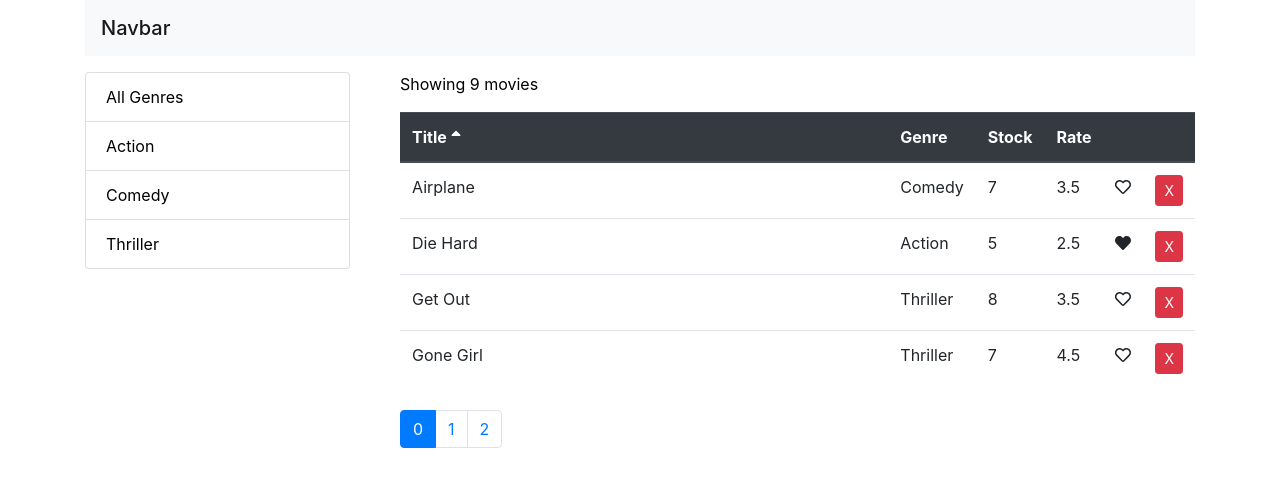
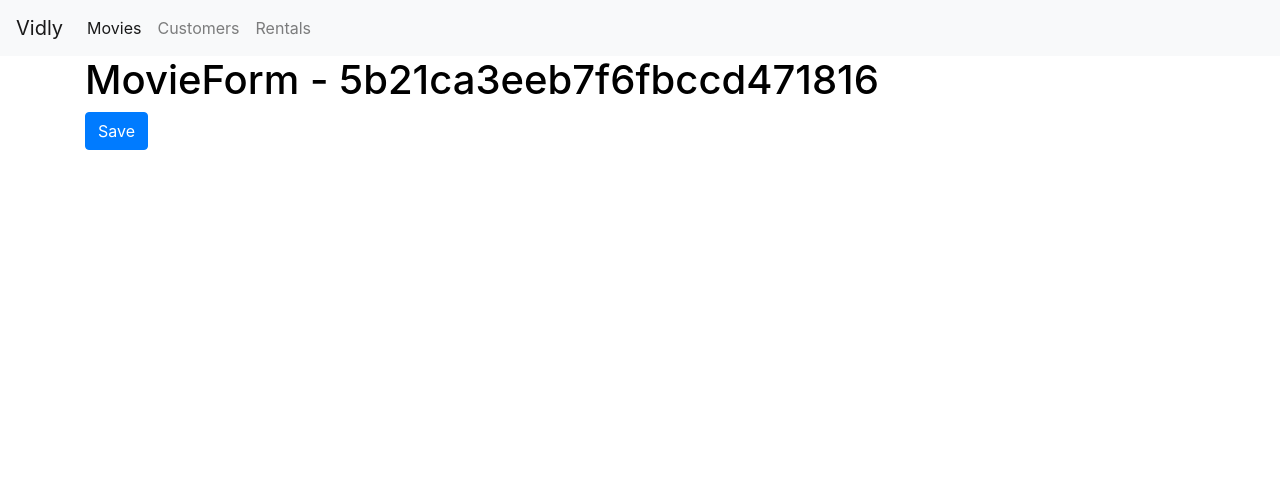
Before and after one commit to jparelladab/vidly, a React (Create React App) app: page /movies/5b21ca3eeb7f6fbccd471816 in a window 1280 px wide. Shown: the top 486 px of the page. Built offline with nearby package versions, Linux system fonts and the light colour scheme.

Commit message:
new nav routes and components

```diff
--- a/package.json
+++ b/package.json
@@ -13,9 +13,11 @@
     "@testing-library/user-event": "^12.1.10",
     "bootstrap": "^4.5.3",
     "font-awesome": "^4.7.0",
+    "npm": "^7.20.5",
     "react": "^17.0.1",
     "react-dom": "^17.0.1",
-    "react-scripts": "4.0.1",
+    "react-router-dom": "^5.2.0",
+    "react-scripts": "^4.0.3",
     "web-vitals": "^0.2.4"
   },
   "scripts": {
--- a/src/App.js
+++ b/src/App.js
@@ -1,9 +1,13 @@
 import React, {Component} from 'react';
 import Movies from './components/movies';
 import NavBar from './components/navbar';
-
-
-
+import { NavLink, Link, Route, Switch, Redirect } from "react-router-dom";
+import Rentals from './components/rentals';
+import Users from './components/users';
+import NotFound from './components/notFound';
+import Customers from './components/customers';
+import MovieForm from './components/movieForm';
+import './App.css';
 
 class App extends Component {
 
@@ -14,10 +18,21 @@ class App extends Component {
 
   render(){
     return (
-      <main className="container">
+      <React.Fragment>
         <NavBar />
-        <Movies />
-      </main>
+        <main className="container">
+          <Switch>
+            <Route path="/movies/:id" render={(props) => <MovieForm {...props}/>}></Route>
+            <Route path="/rentals" component={Rentals}/>
+            <Route path="/users" component={Users}/>
+            <Route path="/customers" component={Customers}/>
+            <Route path="/movies" component={Movies}/>
+            <Redirect from="/" exact to="/movies" />
+            <Route path="/not-found" exact component={NotFound} />
+            <Redirect to="/not-found"/>
+          </Switch>
+        </main>
+      </React.Fragment>
     );
   }
 
--- /dev/null
+++ b/src/components/customers.jsx
@@ -0,0 +1,13 @@
+import React, { Component } from 'react';
+
+
+const Customers = () => {
+    return (<h1>Customers</h1>);
+}
+// class Customers extends Component {
+//     render(){
+//         return <h1>Customers</h1>;
+//     }
+// }
+
+export default Customers;
--- a/src/components/movie.jsx
+++ b/src/components/movie.jsx
@@ -1,5 +1,6 @@
 import React, {Component} from 'react';
 import Like from '../common/like';
+import { Link } from 'react-router-dom';
 
 
 class Movie extends Component {
--- /dev/null
+++ b/src/components/movieForm.jsx
@@ -0,0 +1,21 @@
+import React, { Component } from 'react';
+
+class MovieForm extends Component {
+    handleSave = () => {
+        // Navigate to /movies
+        // with push you navigate to the path and can go back, with replace you can't go back
+        //replace is often used in login pages
+        this.props.history.push('/movies');
+      };
+
+    render(){
+        const movieId = this.props.match.params.id ;
+        return (
+        <div>
+            <h1>MovieForm - {movieId} </h1>
+            <button type="button" onClick={this.handleSave} className="btn btn-primary">Save</button>
+        </div> );
+    }
+}
+
+export default MovieForm;
--- a/src/components/moviesTable.jsx
+++ b/src/components/moviesTable.jsx
@@ -3,10 +3,11 @@ import Movie from './movie';
 
 import Table from '../common/table';
 import Like from '../common/like';
+import { Link } from 'react-router-dom';
 
   class MoviesTable extends Component {
     columns = [
-      {path: 'title', label: 'Title'},
+      {path: 'title', label: 'Title', content: movie => <Link to={"/movies/" + movie._id}>{movie.title}</Link>},
       {path: 'genre.name', label: 'Genre'},
       {path: 'numberInStock', label: 'Stock'},
       {path: 'dailyRentalRate', label: 'Rate'},
--- a/src/components/navbar.jsx
+++ b/src/components/navbar.jsx
@@ -1,9 +1,30 @@
-function navbar(){
+
+// import React from "react";
+import { NavLink, Link } from "react-router-dom";
+import { Component } from 'react';
+
+class Navbar extends Component{
+  render() {
   return (
-   <nav className="navbar navbar-light bg-light mb-3">
-    <span className="navbar-brand mb-0 h1">Navbar</span>
-  </nav>
-  );
+    <nav className="navbar navbar-expand-lg navbar-light bg-light">
+      <Link className="navbar-brand" to="/">Vidly</Link>
+      <div className="collapse navbar-collapse" id="navbarSupportedContent">
+        <ul className="navbar-nav mr-auto">
+          <li className="nav-item">
+            {/* Link component, prevents page reloading and changes the url. Then the route component renders the corresponding component */}
+            <NavLink className="nav-link" to="/movies">Movies</NavLink>
+          </li>
+          <li className="nav-item">
+            <NavLink className="nav-link" to="/customers">Customers</NavLink>
+          </li>
+          <li className="nav-item">
+            <NavLink className="nav-link" to="/rentals">Rentals</NavLink>
+          </li>
+        </ul>
+      </div>
+    </nav>
+  )
+}
 }
 
-export default navbar;
+export default Navbar;
--- /dev/null
+++ b/src/components/notFound.jsx
@@ -0,0 +1,9 @@
+import React, { Component } from 'react';
+
+class NotFound extends Component {
+    render(){
+        return <h1>NotFound</h1>;
+    }
+}
+
+export default NotFound;
--- /dev/null
+++ b/src/components/rentals.jsx
@@ -0,0 +1,9 @@
+import React, { Component } from 'react';
+
+class Rentals extends Component {
+    render(){
+        return <h1>Rentals</h1>;
+    }
+}
+
+export default Rentals;
--- /dev/null
+++ b/src/components/users.jsx
@@ -0,0 +1,9 @@
+import React, { Component } from 'react';
+
+class Users extends Component {
+    render(){
+        return <h1>Users</h1>;
+    }
+}
+
+export default Users;
--- a/src/index.js
+++ b/src/index.js
@@ -7,10 +7,12 @@ import 'bootstrap/dist/css/bootstrap.css';
 // import 'font-awesome/css/font-awesome.min.css';
 import './fontawesome';
 import './index.css';
+import { BrowserRouter } from 'react-router-dom';
 
 ReactDOM.render(
   // <React.StrictMode>
-    <App />,
+  <BrowserRouter><App /></BrowserRouter>
+    ,
   // </React.StrictMode>,
   document.getElementById('root')
 );
```
Also changed, not shown: 2 other files (tests, documents, lock files or other folders).
